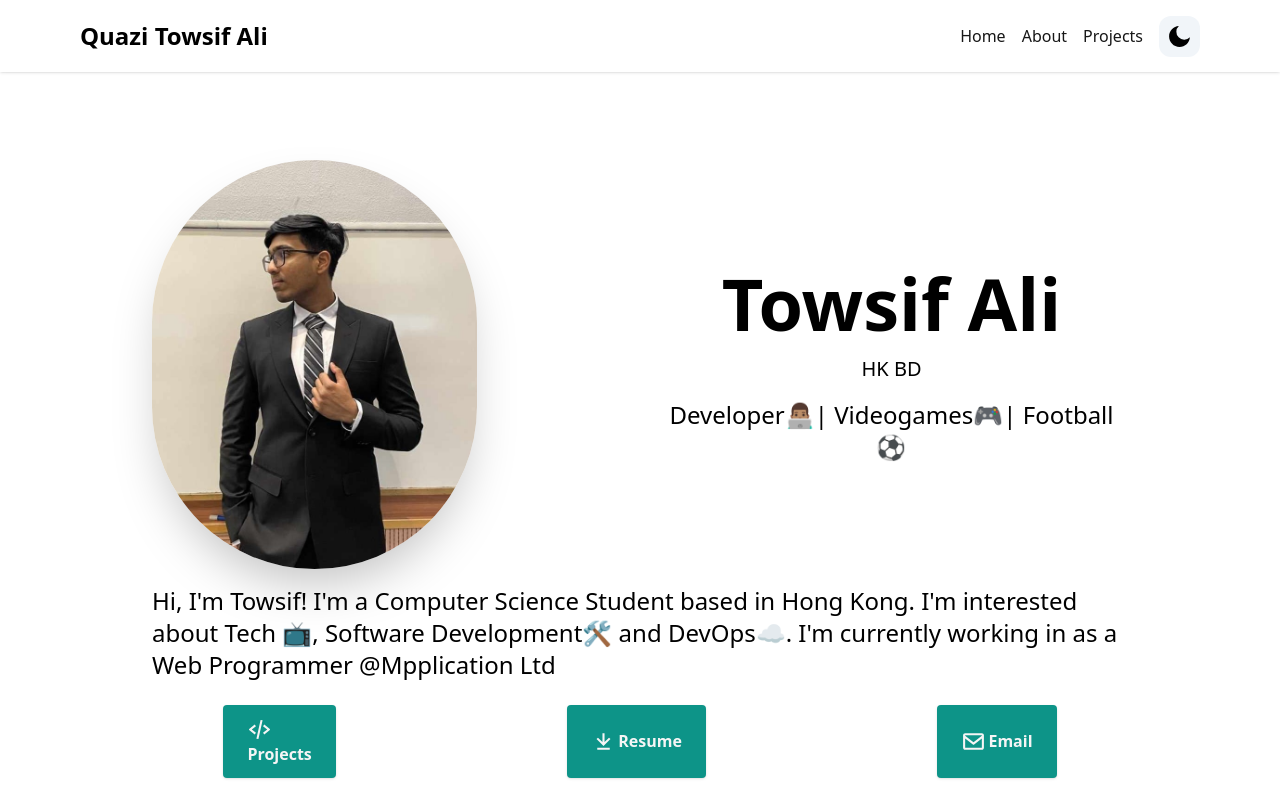
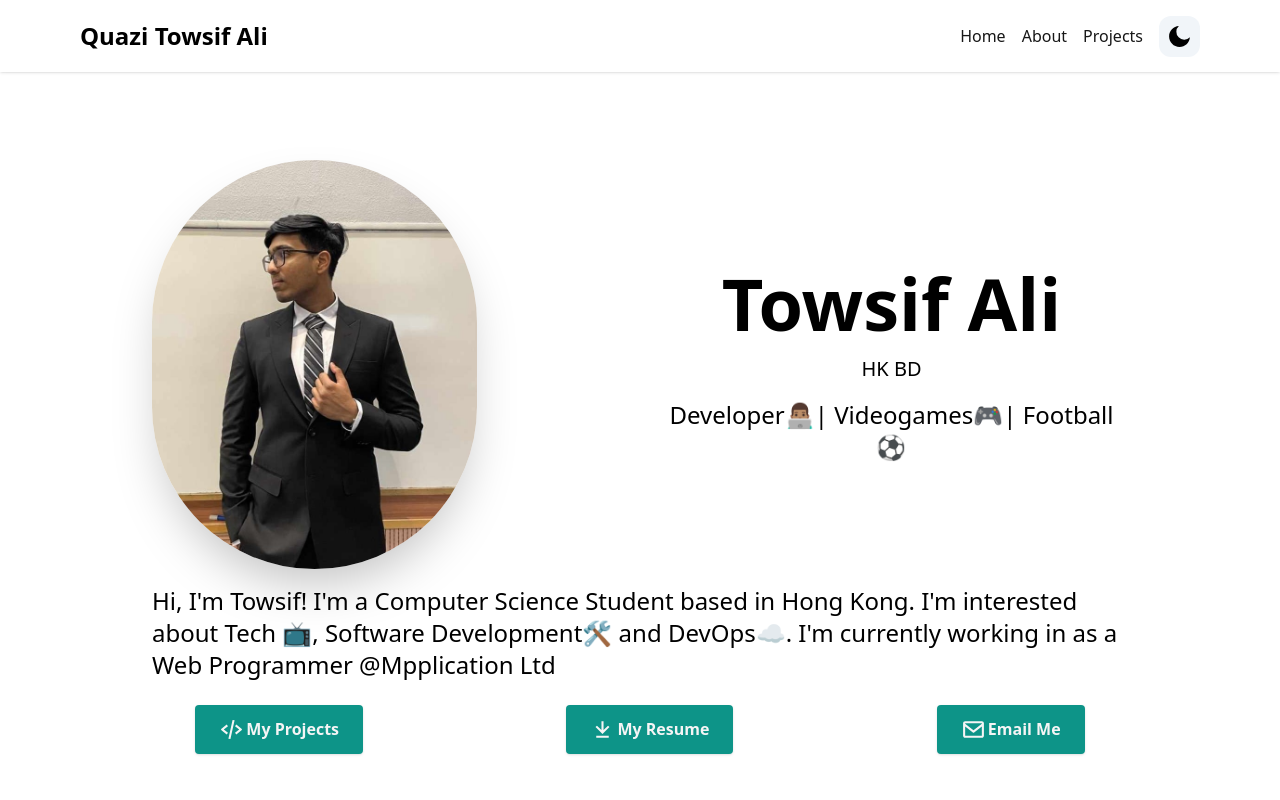
Before and after one commit to towsifali/Portfolio, a Next.js app: page / in a window 1280 px wide. Shown: the top 800 px of the page. Built offline with nearby package versions, Linux system fonts and the light colour scheme.

Commit message:
try vercel

```diff
--- a/components/HeroSection.tsx
+++ b/components/HeroSection.tsx
@@ -20,6 +20,7 @@ export default function HeroSection() {
     anchor.target = "_blank";
     anchor.click();
   };
+
   return (
     <section id="home">
       <div
@@ -63,10 +64,8 @@ export default function HeroSection() {
           offset={-100}
           duration={500}
         >
-          <span>
-            <BiCodeAlt size={25} className="mr-0.5" />
-            Projects
-          </span>
+          <BiCodeAlt size={25} className="mr-0.5" />
+          My Projects
         </Link>
         <button
           className="text-neutral-100 font-semibold px-6 py-3 bg-teal-600 rounded shadow hover:bg-teal-700"
@@ -74,7 +73,7 @@ export default function HeroSection() {
         >
           <p className="flex flex-row">
             <BiArrowToBottom size={25} className="mr-0.5" />
-            Resume
+            My Resume
           </p>
         </button>
         <button
@@ -83,7 +82,7 @@ export default function HeroSection() {
         >
           <p className="flex flex-row">
             <BiEnvelope size={25} className="mr-0.5" />
-            Email
+            Email Me
           </p>
         </button>
       </div>
```
Also changed, not shown: app/page.tsx (+7 -7 lines).
